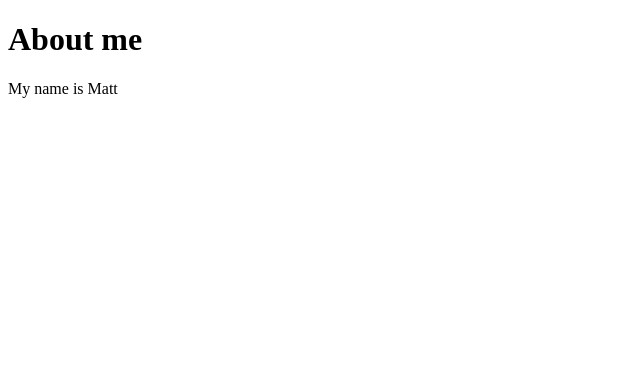
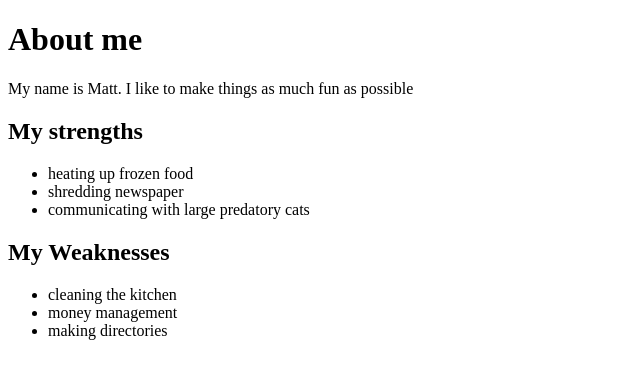
Before and after one commit to mdavid50/about-matt1, a PHP site: page / in a window 1280 px wide. Shown: the top 379 px of the page, without its empty margins (0-640 px from the left). Run offline with PHP 8.4, Linux system fonts and the light colour scheme.

Commit message:
added unordered lists

```diff
--- a/index.php
+++ b/index.php
@@ -5,6 +5,20 @@
 	</head>
 	<body>
 		<h1>About me</h1>
-		<p>My name is Matt</p>
+		<p>My name is Matt. I like to make things as much fun as possible</p>
+		<h2>My strengths</h2>
+		<ul>
+			<li>heating up frozen food</li>
+			<li>shredding newspaper</li>
+			<li>communicating with large predatory cats</li>
+		</ul>
+				<h2>My Weaknesses</h2>
+			<p>
+				<ul>
+					<li>cleaning the kitchen</li>
+					<li>money management</li>
+					<li>making directories</li>
+				</ul>
+
 	</body>
 </html>
```
